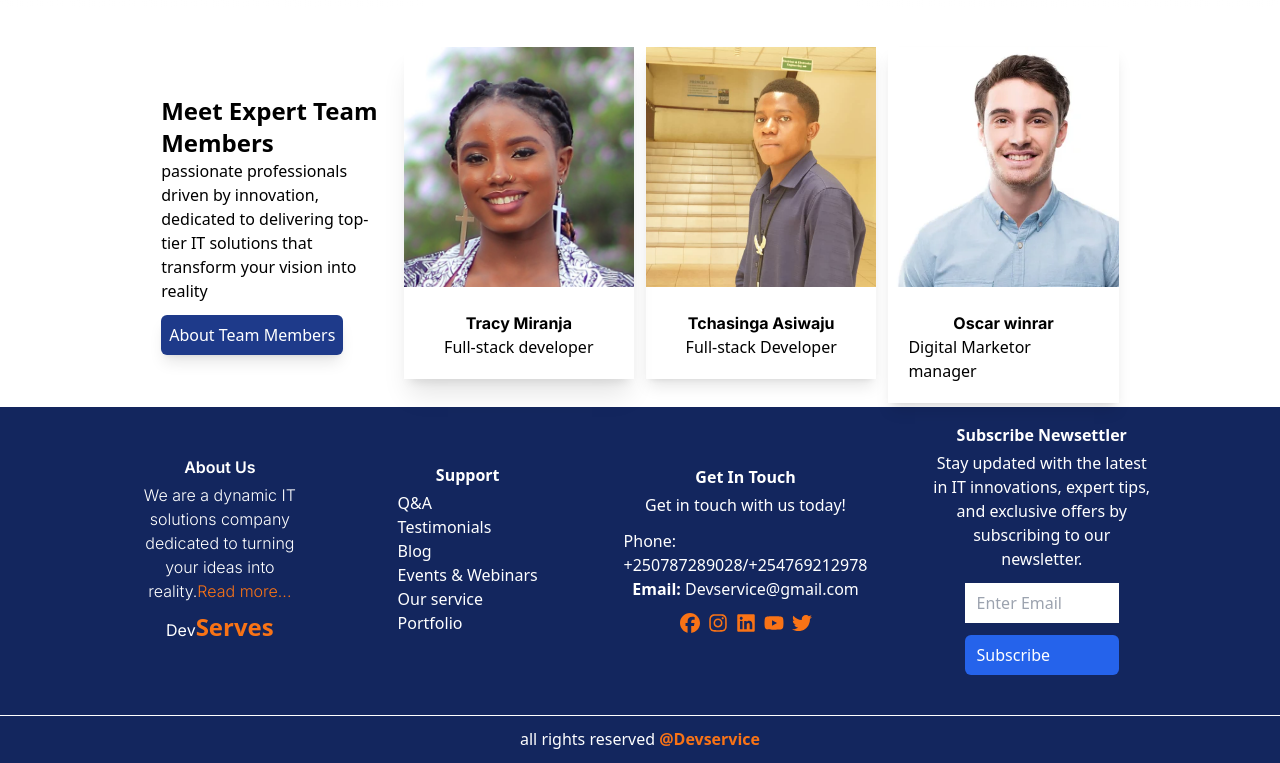
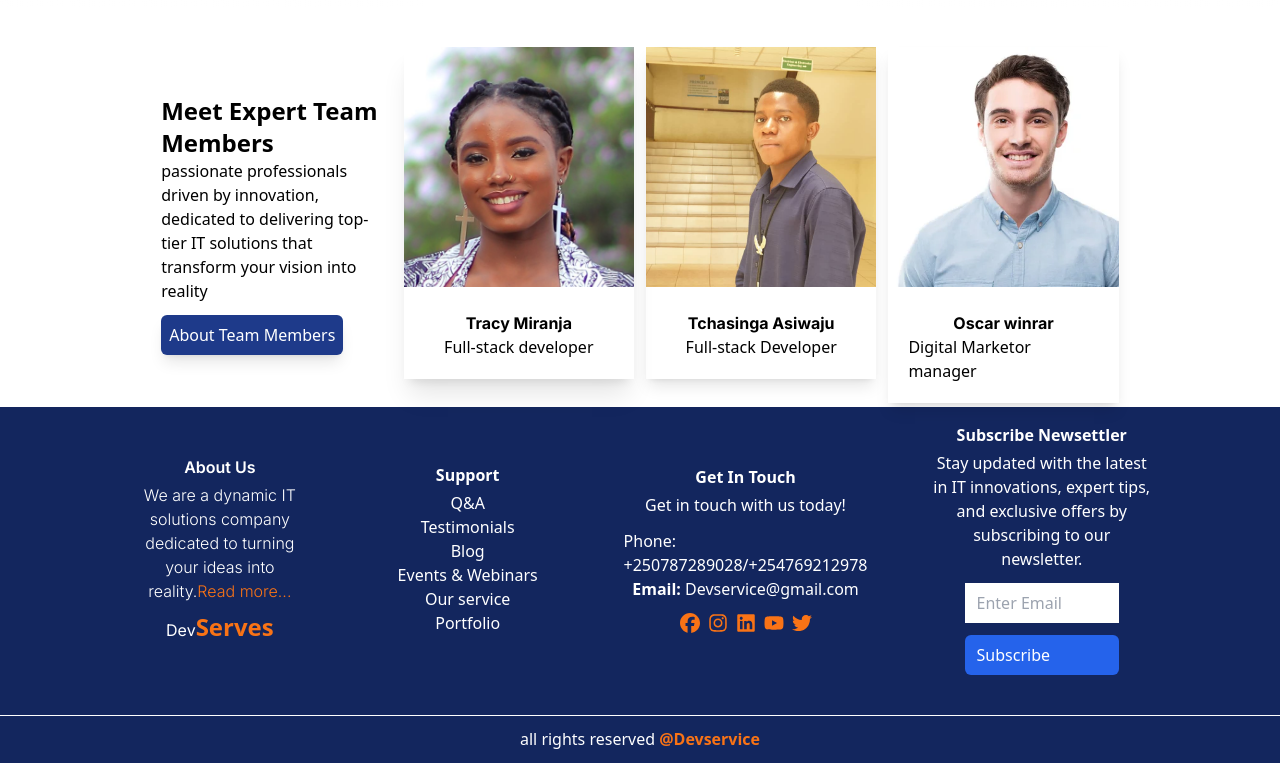
Before and after one commit to tchasinga/devservice, a Next.js app: page / in a window 1280 px wide. Shown: the part 2678-3441 px from the top of the page. Built offline with nearby package versions, Linux system fonts and the light colour scheme.

Commit message:
modify footer

```diff
--- a/src/app/Components/Footer.jsx
+++ b/src/app/Components/Footer.jsx
@@ -27,7 +27,7 @@ function Footer() {
         </div>
         <div className=" w-[100%] h-fit md:w-[25%] flex justify-center items-center flex-col">
           <h2 className="font-semibold font-poppins font-sans">Support</h2>
-          <ul className="mt-1 font-poppins font-sans">
+          <ul className="mt-1 font-poppins font-sans text-center">
             <li className="hover:text-orange-500">Q&A</li>
             <li className="hover:text-orange-500">Testimonials</li>
             <li>
```
